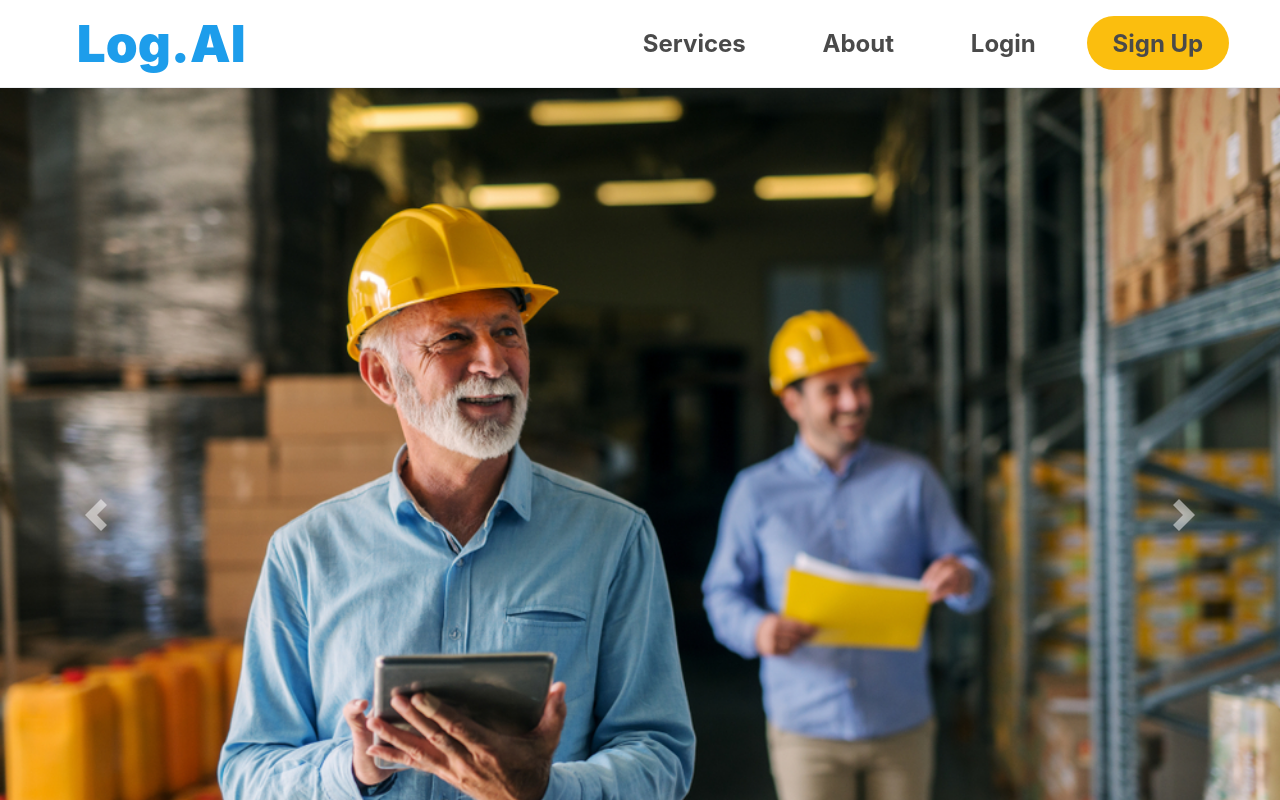
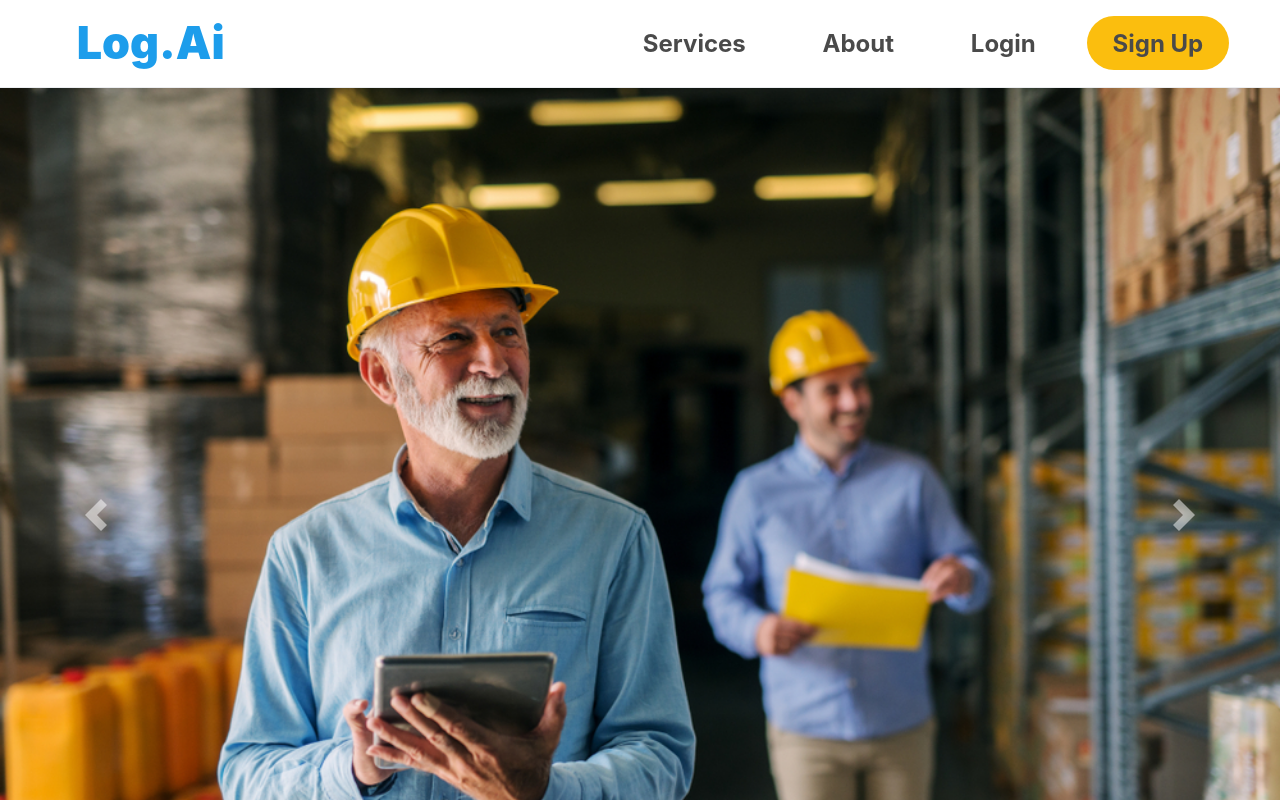
Before and after one commit to dillonbartkus/logai, a React (Create React App) app in the folder client/: page / in a window 1280 px wide. Shown: the top 800 px of the page. Built offline with nearby package versions, Linux system fonts and the light colour scheme.

Commit message:
logo size

```diff
--- a/client/src/Header.js
+++ b/client/src/Header.js
@@ -30,7 +30,7 @@ const Header = props => {
           className = {isMain}
           onClick = {props.showMain}
           >
-          Log.AI</span>
+          Log.Ai</span>
 
       </div>
 
--- a/client/src/index.css
+++ b/client/src/index.css
@@ -81,7 +81,7 @@ button {
 }
 
 .logo > * {
-  font-size: 4vw;
+  font-size: 3.5vw;
   font-weight: 900;
 }
 
```
